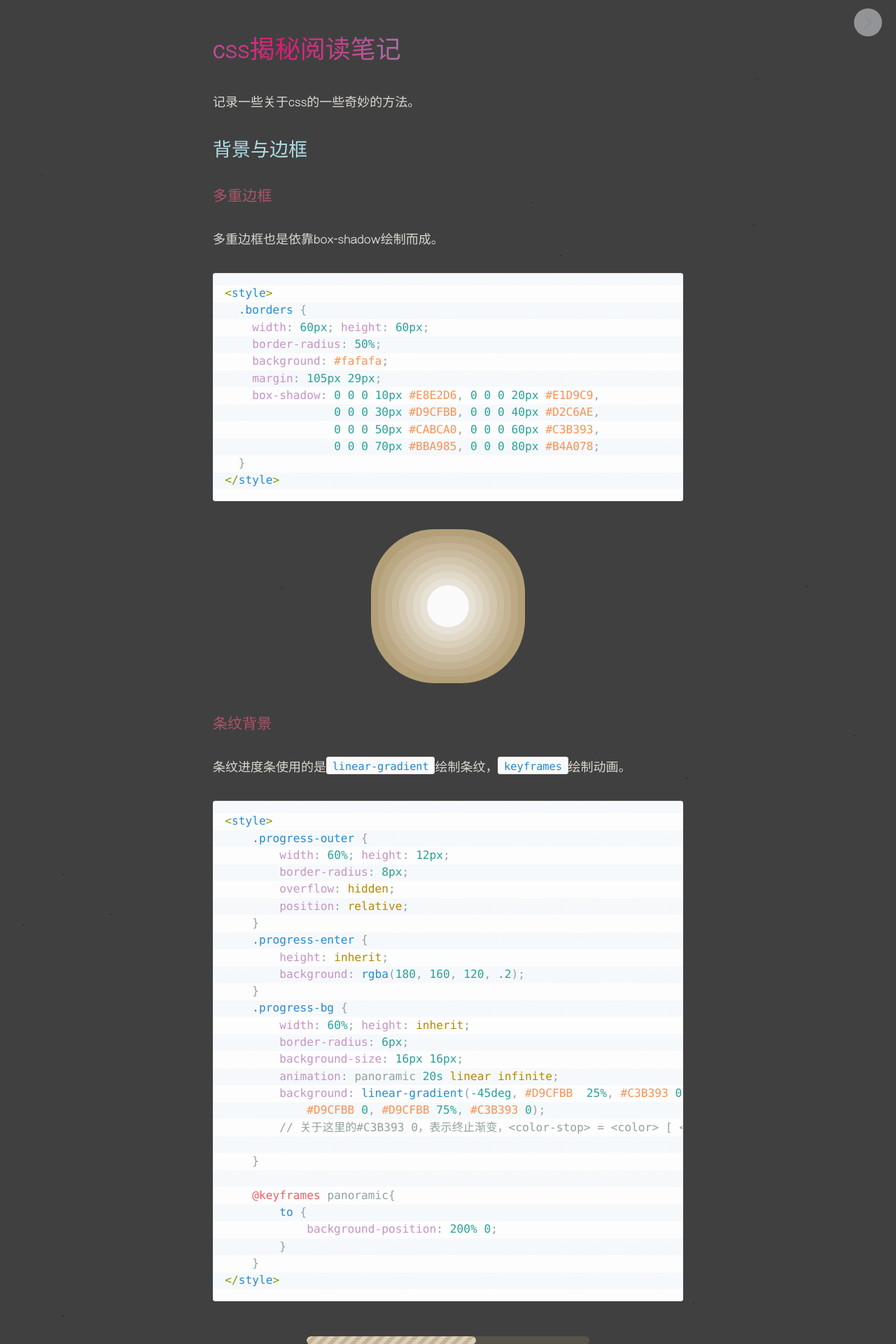
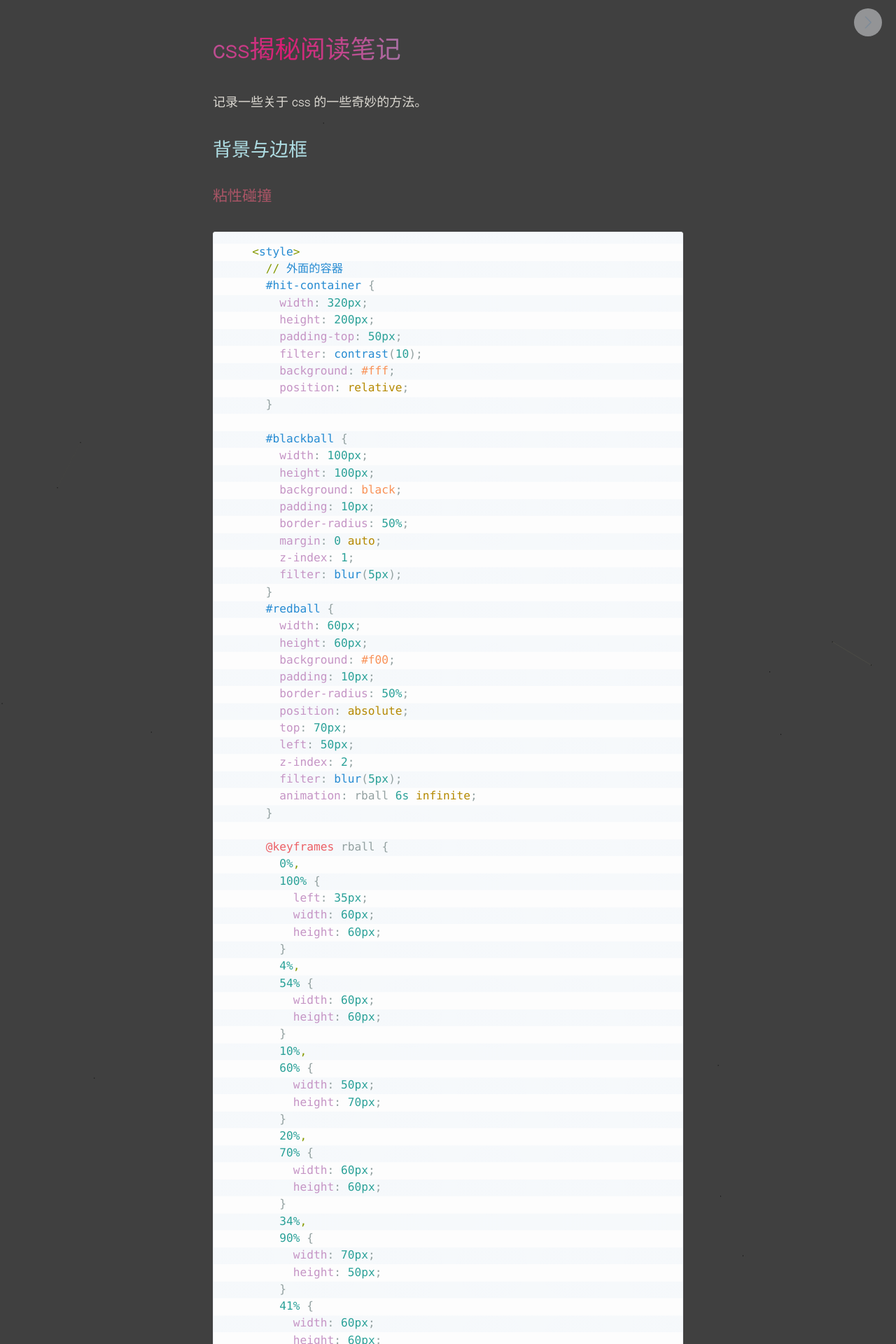
Before and after one commit to Yhspehy/Yhspehy.github.io, a Jekyll site: the page built from _posts/tech/2018-3-20-CSS-magic.md, in a window 1280 px wide. Shown: the top 1920 px of the page at 70% size. Built offline with Jekyll 4.4.1, drawn with Linux system fonts in a browser that asks for light colours; comment, search, counter and statistics services are not loaded; some of the changed text lies outside the part shown.

````diff
--- a/_posts/tech/2018-3-20-CSS-magic.md
+++ b/_posts/tech/2018-3-20-CSS-magic.md
@@ -5,13 +5,169 @@ tag: 技术
 keywords: css-magic
 ---
 
-记录一些关于css的一些奇妙的方法。
+记录一些关于 css 的一些奇妙的方法。
 
 ## 背景与边框
 
+### 粘性碰撞
+
+```css
+    <style>
+      // 外面的容器
+      #hit-container {
+        width: 320px;
+        height: 200px;
+        padding-top: 50px;
+        filter: contrast(10);
+        background: #fff;
+        position: relative;
+      }
+
+      #blackball {
+        width: 100px;
+        height: 100px;
+        background: black;
+        padding: 10px;
+        border-radius: 50%;
+        margin: 0 auto;
+        z-index: 1;
+        filter: blur(5px);
+      }
+      #redball {
+        width: 60px;
+        height: 60px;
+        background: #f00;
+        padding: 10px;
+        border-radius: 50%;
+        position: absolute;
+        top: 70px;
+        left: 50px;
+        z-index: 2;
+        filter: blur(5px);
+        animation: rball 6s infinite;
+      }
+
+      @keyframes rball {
+        0%,
+        100% {
+          left: 35px;
+          width: 60px;
+          height: 60px;
+        }
+        4%,
+        54% {
+          width: 60px;
+          height: 60px;
+        }
+        10%,
+        60% {
+          width: 50px;
+          height: 70px;
+        }
+        20%,
+        70% {
+          width: 60px;
+          height: 60px;
+        }
+        34%,
+        90% {
+          width: 70px;
+          height: 50px;
+        }
+        41% {
+          width: 60px;
+          height: 60px;
+        }
+        50% {
+          left: calc(100% - 95px);
+          width: 60px;
+          height: 60px;
+        }
+      }
+    </style>
+```
+
+<style>
+      #hit-container {
+        width: 320px;
+        height: 200px;
+        padding-top: 50px;
+        filter: contrast(10);
+        background: #fff;
+        position: relative;
+      }
+
+      #blackball {
+        width: 100px;
+        height: 100px;
+        background: black;
+        padding: 10px;
+        border-radius: 50%;
+        margin: 0 auto;
+        z-index: 1;
+        filter: blur(5px);
+      }
+      #redball {
+        width: 60px;
+        height: 60px;
+        background: #f00;
+        padding: 10px;
+        border-radius: 50%;
+        position: absolute;
+        top: 70px;
+        left: 50px;
+        z-index: 2;
+        filter: blur(5px);
+        animation: rball 6s infinite;
+      }
+
+      @keyframes rball {
+        0%,
+        100% {
+          left: 35px;
+          width: 60px;
+          height: 60px;
+        }
+        4%,
+        54% {
+          width: 60px;
+          height: 60px;
+        }
+        10%,
+        60% {
+          width: 50px;
+          height: 70px;
+        }
+        20%,
+        70% {
+          width: 60px;
+          height: 60px;
+        }
+        34%,
+        90% {
+          width: 70px;
+          height: 50px;
+        }
+        41% {
+          width: 60px;
+          height: 60px;
+        }
+        50% {
+          left: calc(100% - 95px);
+          width: 60px;
+          height: 60px;
+        }
+      }
+</style>
+
+<div id="hit-container">
+  <div id="blackball"></div>
+  <div id="redball"></div>
+</div>
+
 ### 多重边框
 
-多重边框也是依靠box-shadow绘制而成。
+多重边框也是依靠 box-shadow 绘制而成。
 
 ```css
 <style>
@@ -42,9 +198,6 @@ keywords: css-magic
 </style>
 
 <div class="many-borders"></div>
-
-
-
 
 ### 条纹背景
 
@@ -115,13 +268,9 @@ keywords: css-magic
   </div>
 </div>
 
-
-
-
-
 ### 边框内角圆弧
 
-因为box-shadow会在border外侧紧贴border，而outline则紧贴没有radius的border。所以两者一起使用可以使内边框产生一定的弧度。
+因为 box-shadow 会在 border 外侧紧贴 border，而 outline 则紧贴没有 radius 的 border。所以两者一起使用可以使内边框产生一定的弧度。
 
 ```css
 <style>
@@ -152,13 +301,12 @@ keywords: css-magic
 
 <div class="inner-radius">Here is some text!</div>
 
-
 ### 伪随机背景
 
 所谓伪随机背景，就是我们不能通过肉眼观察到背景以某种规律排列。
 
-在css揭秘中，他使用的方法的思想是，在一种颜色作为底色，然后其他的颜色覆盖在这个底色上，然后每隔一段距离重复。但是既然要生成伪随机背景，这个距离就要求他们的最小公倍数尽可能的大，因为他们的最小公倍数就是一个循环所需要的距离。
-在总共使用4个背景的情况下，他使用的距离是`41,61,83`
+在 css 揭秘中，他使用的方法的思想是，在一种颜色作为底色，然后其他的颜色覆盖在这个底色上，然后每隔一段距离重复。但是既然要生成伪随机背景，这个距离就要求他们的最小公倍数尽可能的大，因为他们的最小公倍数就是一个循环所需要的距离。
+在总共使用 4 个背景的情况下，他使用的距离是`41,61,83`
 
 ```css
 <style>
@@ -174,6 +322,7 @@ keywords: css-magic
   }
 </style>
 ```
+
 <style>
   .pesudo-random-bg {
     width: 600px;
@@ -191,7 +340,7 @@ keywords: css-magic
 
 ### 连续的图像边框
 
-这个demo主要学习的是多个背景的添加以及border-image的设置。
+这个 demo 主要学习的是多个背景的添加以及 border-image 的设置。
 
 ```css
 <style>
@@ -223,18 +372,16 @@ keywords: css-magic
 
 <div class="bg-within-words">Hey！</div>
 
-顺便我还学习了border-image这个css属性，虽然以前用过它来写渐变的按钮背景，但是发现自己对它的相关属性还是不是很了解。主要是`border-image-slice`。有人说它和`background-clip`类似，但是我发现其实还是有很大出路的。因为`background-clip`是相对于左上角来写`top right bottom left`的距离，但是`border-image-slice`是相对于各个边来写距离。
+顺便我还学习了 border-image 这个 css 属性，虽然以前用过它来写渐变的按钮背景，但是发现自己对它的相关属性还是不是很了解。主要是`border-image-slice`。有人说它和`background-clip`类似，但是我发现其实还是有很大出路的。因为`background-clip`是相对于左上角来写`top right bottom left`的距离，但是`border-image-slice`是相对于各个边来写距离。
 `border-image-width`会覆盖`border-width`。
-
-
 
 ## 形状
 
 ### 椭圆
 
-由于平时我们用的border-radius都是单数据的，导致我们对这个属性了解的不深入，其实他实际包括了8个值：`border-radius: 左上 右上 右下 左下的水平半径 / 左上 右上 右下 左下的垂直半径`，注意这里的/之前都是水平，之后都是垂直。并不是通常我们认为的每个位置都是`左上水平/左上垂直 右上水平/右上垂直`这么定义的。
+由于平时我们用的 border-radius 都是单数据的，导致我们对这个属性了解的不深入，其实他实际包括了 8 个值：`border-radius: 左上 右上 右下 左下的水平半径 / 左上 右上 右下 左下的垂直半径`，注意这里的/之前都是水平，之后都是垂直。并不是通常我们认为的每个位置都是`左上水平/左上垂直 右上水平/右上垂直`这么定义的。
 
-而且，boder-radius具有大值特性和等比例特性。大值特性指的是当定义的数值大于元素所能渲染的数值的时候，元素只会渲染所能够渲染的数值。而等比例特性是指各个角都按照所定义的水平/垂直比例。
+而且，boder-radius 具有大值特性和等比例特性。大值特性指的是当定义的数值大于元素所能渲染的数值的时候，元素只会渲染所能够渲染的数值。而等比例特性是指各个角都按照所定义的水平/垂直比例。
 
 了解了这些，我们就可以基于这个属性绘制多种图片了。
 
@@ -264,7 +411,8 @@ keywords: css-magic
     <div class="radius-3"></div>
 </div>
 
-注意，当在border-radius中使用百分比的时候，如：
+注意，当在 border-radius 中使用百分比的时候，如：
+
 ```css
 <style>
     width: 50px;
@@ -281,10 +429,9 @@ keywords: css-magic
 </style>
 ```
 
-
 ### 菱形图片
 
-菱形图片主要可以用rotate方法来实现，但是css揭秘中使用了`clip-path`方法，此前没有看过到，这里记录一下。
+菱形图片主要可以用 rotate 方法来实现，但是 css 揭秘中使用了`clip-path`方法，此前没有看过到，这里记录一下。
 
 ```css
 <style>
@@ -300,16 +447,16 @@ keywords: css-magic
 
 ### 梯形
 
-关于梯形的制作，主要有2中方法：
-1. 设置width和height，然后设置border属性，让其中的一边显示，另外三条边的border不显示。具体的角度控制可以通过设置临边的border的width来调节。
-2. 通过rotateX来实现，具体的方法可以参考[我的这篇博客](http://127.0.0.1:4010/2018/03/22/relation-of-tranform-origin-and-persperctive.html)
+关于梯形的制作，主要有 2 中方法：
 
+1. 设置 width 和 height，然后设置 border 属性，让其中的一边显示，另外三条边的 border 不显示。具体的角度控制可以通过设置临边的 border 的 width 来调节。
+2. 通过 rotateX 来实现，具体的方法可以参考[我的这篇博客](http://127.0.0.1:4010/2018/03/22/relation-of-tranform-origin-and-persperctive.html)
 
 ### 切角效果
 
-切角效果主要是通过gradient效果来实现，设置好各个渐变的位置，大小和颜色，镂空的地方颜色设置为transparent。
+切角效果主要是通过 gradient 效果来实现，设置好各个渐变的位置，大小和颜色，镂空的地方颜色设置为 transparent。
 
-当然`linear-gradient`效果可通过`clip-path`实现，只不过后者的兼容性目前还不是很好(clip-path目前只在firefox54版本以上才可以使用)。
+当然`linear-gradient`效果可通过`clip-path`实现，只不过后者的兼容性目前还不是很好(clip-path 目前只在 firefox54 版本以上才可以使用)。
 
 `radial-gradient`与`linear-gradient`不同，他是径向渐变，所以可以用来制作与圆相关的效果，比如如下。
 
@@ -322,6 +469,7 @@ keywords: css-magic
     }
 </style>
 ```
+
 <style>
     .card-div {
         width: 200px;
@@ -332,8 +480,6 @@ keywords: css-magic
     }
 </style>
 <div class="card-div">You can write on it!</div>
-
-
 
 ### 饼图及其动画
 
@@ -376,13 +522,12 @@ keywords: css-magic
 </style>
 ```
 
-这里要好好理解一下step-end的含义：
-1. step-start在变化过程中，都是以下一帧的显示效果来填充间隔动画
-2. step-end与上面相反，都是以上一帧的显示效果来填充间隔动画
+这里要好好理解一下 step-end 的含义：
 
-所以在这里，0%~50%都是伪元素的背景都是`yellowgreen`，但是50%~100%开始才变成`#655`，step-start就刚好相反。
+1. step-start 在变化过程中，都是以下一帧的显示效果来填充间隔动画
+2. step-end 与上面相反，都是以上一帧的显示效果来填充间隔动画
 
-
+所以在这里，0%~50%都是伪元素的背景都是`yellowgreen`，但是 50%~100%开始才变成`#655`，step-start 就刚好相反。
 
 ```css
 使用svg的stroke-dasharray。
@@ -412,6 +557,7 @@ keywords: css-magic
     }
 </style>
 ```
+
 <style>
     #pie-chart-svg {
       display: block;
@@ -440,12 +586,11 @@ keywords: css-magic
     <circle cx="16" cy="16" r="16" id="pie-chart-circle"></circle>
 </svg>
 
-
 ### 五边形左右底脚的圆弧
 
 <p><img src="/public/tech/css-magic/css-border-radius.jpg"></p>
 
-关于这个图片中左下和右下的两个角的弧度，具体的实现办法是添加before和after伪类，设计成平行四边形分布在两边，然后再应用border-radius。
+关于这个图片中左下和右下的两个角的弧度，具体的实现办法是添加 before 和 after 伪类，设计成平行四边形分布在两边，然后再应用 border-radius。
 
 ```css
 <style>
@@ -497,7 +642,7 @@ keywords: css-magic
 
 ### 遮罩的实现
 
-一般实现遮罩都是通过另一个背景div实现的，但是其实可以通过box-shadow实现。
+一般实现遮罩都是通过另一个背景 div 实现的，但是其实可以通过 box-shadow 实现。
 
 ```css
 <style>
@@ -657,36 +802,33 @@ keywords: css-magic
 
 <div class="folded-corner">You can see me!</div>
 
-
-
-
 ## 字体排印
 
 ### 连字符断行
 
-使用的css3的hyphens属性
+使用的 css3 的 hyphens 属性
 
 ### 插入换行
 
-Unicode字符中一个字符时专门代表换行的：0x000A。在css中，这个字符可以写作"\000A"，或简化成"\A"，他可以写在::before和::after的content中来达到换行的效果。
+Unicode 字符中一个字符时专门代表换行的：0x000A。在 css 中，这个字符可以写作"\000A"，或简化成"\A"，他可以写在::before 和::after 的 content 中来达到换行的效果。
 
-但是html代码中换行符会与相邻的其他空白符进行合并，如果我希望保留代码中的空白符和换行，可以使用`white-space:pre`属性。
+但是 html 代码中换行符会与相邻的其他空白符进行合并，如果我希望保留代码中的空白符和换行，可以使用`white-space:pre`属性。
 
 ### 文本的斑马条纹
 
-使用的css3渐变函数，控制background-size和line-height，使文本居中。
+使用的 css3 渐变函数，控制 background-size 和 line-height，使文本居中。
 
-### 调整tab的宽度
+### 调整 tab 的宽度
 
-使用tab-size属性。
+使用 tab-size 属性。
 
 ### 连字
 
-使用font-variant-ligatrues属性。
+使用 font-variant-ligatrues 属性。
 
 ### 华丽的&符号
 
-在自定义的font-family中设置unicode-range指定&字符。
+在自定义的 font-family 中设置 unicode-range 指定&字符。
 
 ```css
     @font-face: {
@@ -706,36 +848,35 @@ Unicode字符中一个字符时专门代表换行的：0x000A。在css中，这
 可以使用渐变达到虚线下划线效果。
 
 ```css
-  background: line-gradient(90deg, gray 66%, transparent 0) repeat-x;
-  background-size: .2em 2px;
-  background-position: 0 1em;
+background: line-gradient(90deg, gray 66%, transparent 0) repeat-x;
+background-size: 0.2em 2px;
+background-position: 0 1em;
 ```
 
 ### 现实中的文字效果
 
-使用text-shadow可以加粗文字。
+使用 text-shadow 可以加粗文字。
 
-#### 使用svg的stroke可以产生空心字效果。
+#### 使用 svg 的 stroke 可以产生空心字效果。
 
 ```css
-  .hollow-word {
-    font: 500%/1 Rockwell, serif;
-    background: deeppink;
-    color: white;
-  }
-  .hollow-word text {
-    fill: currentColor;
-  }
-  .hollow-word svg {
-    overflow: visible;
-  }
-  .hollow-word use {
-    stroke: black;
-    stroke-width: 6;
-    stroke-linejoin: round;
-  }
+.hollow-word {
+  font: 500%/1 Rockwell, serif;
+  background: deeppink;
+  color: white;
+}
+.hollow-word text {
+  fill: currentColor;
+}
+.hollow-word svg {
+  overflow: visible;
+}
+.hollow-word use {
+  stroke: black;
+  stroke-width: 6;
+  stroke-linejoin: round;
+}
 ```
-
 
 <style>
   .hollow-word {
@@ -763,16 +904,15 @@ Unicode字符中一个字符时专门代表换行的：0x000A。在css中，这
   </svg>
 </div>
 
-
 #### 文字外的发光效果
 
 ```css
-  .shine-word {
-    background: #203;
-    font-size: 3em;
-    color: #ffc;
-    text-shadow: 0 0 .1em, 0 0 .3em;
-  }
+.shine-word {
+  background: #203;
+  font-size: 3em;
+  color: #ffc;
+  text-shadow: 0 0 0.1em, 0 0 0.3em;
+}
 ```
 
 <style>
@@ -788,17 +928,14 @@ Unicode字符中一个字符时专门代表换行的：0x000A。在css中，这
 #### 文字突起效果
 
 ```css
-  .break-out-word {
-    background: #58a;
-    font-size: 3em;
-    color: white;
-    text-shadow:  0 1px hsl(0,0%,85%),
-                  0 1px hsl(0,0%,80%),
-                  0 1px hsl(0,0%,75%),
-                  0 1px hsl(0,0%,70%),
-                  0 1px hsl(0,0%,65%),
-                  0 5px 10px black;
-  }
+.break-out-word {
+  background: #58a;
+  font-size: 3em;
+  color: white;
+  text-shadow: 0 1px hsl(0, 0%, 85%), 0 1px hsl(0, 0%, 80%),
+    0 1px hsl(0, 0%, 75%), 0 1px hsl(0, 0%, 70%), 0 1px hsl(0, 0%, 65%), 0 5px
+      10px black;
+}
 ```
 
 <style>
@@ -816,26 +953,23 @@ Unicode字符中一个字符时专门代表换行的：0x000A。在css中，这
 </style>
 <div class="break-out-word">Glow</div>
 
-修改text-shadow中的颜色也可以修改阴影的颜色。
-
+修改 text-shadow 中的颜色也可以修改阴影的颜色。
 
 ## 结构与布局
 
 ### 自适应内部元素
 
-如果一个div需要自适应内部图片的宽度，并且文字的宽度不大于图片的宽度，可以使用`max-width:min-content`属性。
+如果一个 div 需要自适应内部图片的宽度，并且文字的宽度不大于图片的宽度，可以使用`max-width:min-content`属性。
 
-`min-content`这个属性将解析为这个容器内部最大的不可断行元素的卡U难度（即最宽的单词、图片或具有固定宽度的盒元素）。
-
+`min-content`这个属性将解析为这个容器内部最大的不可断行元素的卡 U 难度（即最宽的单词、图片或具有固定宽度的盒元素）。
 
 ### 精确控制表格列宽
 
-之前控制表格列宽的时候都是内部添加div来实现的。现在可以通过`table-layout:fixed`来实现。
-
+之前控制表格列宽的时候都是内部添加 div 来实现的。现在可以通过`table-layout:fixed`来实现。
 
 ### 绝对底部
 
-之前自己实现的绝对底部是在父元素上padding一定距离，然后设置relative，footer设置absolute置底展示。不过这还可以通过cale()这个函数实现。
+之前自己实现的绝对底部是在父元素上 padding 一定距离，然后设置 relative，footer 设置 absolute 置底展示。不过这还可以通过 cale()这个函数实现。
 
 ```css
 <style>
@@ -846,14 +980,13 @@ Unicode字符中一个字符时专门代表换行的：0x000A。在css中，这
 </style>
 ```
 
-
 ## 过渡与动画
 
 ### 走马灯效果
 
-使用的是svg的stroke-dasharray和stroke-dashoffset的应用。
+使用的是 svg 的 stroke-dasharray 和 stroke-dashoffset 的应用。
 
-首先使用stroke-dasharray创建出间隔边框，然后再使用stroke-dashoffset推延起始位置。但是这个有个关键是，stroke-dashoffset必须是stroke-dasharray数值的偶数倍，不然就会出现瞬移。
+首先使用 stroke-dasharray 创建出间隔边框，然后再使用 stroke-dashoffset 推延起始位置。但是这个有个关键是，stroke-dashoffset 必须是 stroke-dasharray 数值的偶数倍，不然就会出现瞬移。
 
 ```css
 <style>
@@ -903,10 +1036,9 @@ Unicode字符中一个字符时专门代表换行的：0x000A。在css中，这
     <rect id="strokedrect" x="0" y="0" width="300" height="100" />
 </svg>
 
-
 ### 打字效果
 
-依靠animation的steps实现。
+依靠 animation 的 steps 实现。
 
 ```css
 <style>
@@ -977,37 +1109,33 @@ Unicode字符中一个字符时专门代表换行的：0x000A。在css中，这
   <span class="typing">You-can-see-me!</span>
 </div>
 
-
 ### 状态平滑的动画
 
-如果有一张非常长的图片，但是我们只能提供一个较小的div来展示他，那我们可以给这个图片上添加动画，当我们鼠标放上去的，他自动从左往右展示。但是这会出现一个问题，当我们的鼠标从这张图片移开的时候，图片会瞬间回到最左端。要改善这个情况，我们可以让这个动画自动执行，只不过一开始是出于停止的状态，当我们的鼠标放上去的时候，动画开始执行，鼠标移开，动画停止。
+如果有一张非常长的图片，但是我们只能提供一个较小的 div 来展示他，那我们可以给这个图片上添加动画，当我们鼠标放上去的，他自动从左往右展示。但是这会出现一个问题，当我们的鼠标从这张图片移开的时候，图片会瞬间回到最左端。要改善这个情况，我们可以让这个动画自动执行，只不过一开始是出于停止的状态，当我们的鼠标放上去的时候，动画开始执行，鼠标移开，动画停止。
 
 ```css
-  @keyframes panoramic{
-    to {
-      background-position: 100% 0;
-    }
+@keyframes panoramic {
+  to {
+    background-position: 100% 0;
   }
-  .animation {
-    width: 100px;
-    height: 100px;
-    background: url();
-    background-size: auto 100%;
-    animation: panoramic 10s linear infinite alternate;
-    animation-play-state: paused;
-  }
-  .animation:hover, .animation:focus {
-    animation-play-state: running;
-  }
+}
+.animation {
+  width: 100px;
+  height: 100px;
+  background: url();
+  background-size: auto 100%;
+  animation: panoramic 10s linear infinite alternate;
+  animation-play-state: paused;
+}
+.animation:hover,
+.animation:focus {
+  animation-play-state: running;
+}
 ```
-
-
-
-
 
 ### 抖动效果
 
-抖动效果主要还是依靠animation完成，只不过需要比较多的状态。
+抖动效果主要还是依靠 animation 完成，只不过需要比较多的状态。
 
 ```css
 <style>
@@ -1035,6 +1163,7 @@ Unicode字符中一个字符时专门代表换行的：0x000A。在css中，这
   }
 </style>
 ```
+
 <style>
   .shake-div {
     background: #b4a078;
@@ -1061,8 +1190,6 @@ Unicode字符中一个字符时专门代表换行的：0x000A。在css中，这
 </style>
 
 <div class='shake-div'>You can see me!</div>
-
-
 
 ### 沿环形路径平移的动画
 
@@ -1103,7 +1230,6 @@ Unicode字符中一个字符时专门代表换行的：0x000A。在css中，这
   <img src="/public/tech/css-magic/bg-within-words.jpg" class="avatar">
 </div>
 
-
 emm,这个特效的实现我真的学到了很多，虽然超级绕脑子，而且现在我再记录这些的东西的时候，我脑子还是一堆浆糊，不过我还是先写下来，以后慢慢消化。
 
 首先最重要的一个知识点是，`transform-origin只是一个语法糖，每个transform-origin都是可以被两个translate()模拟出来`。
@@ -1124,41 +1250,38 @@ transform-origin: 0 0;
 
 如果你理解了上面那一句话，再来看下面的内容。
 
-虽然可以通过两个translate()模拟出transform-origin的效果，但是在没有设置transform-origin的情况下，他的transform-origin还是在中心，所以在作者给出的代码中，他是没有设置transform-origin，所以其实他所围绕旋转的点其实并不是这个圆的圆心，而是这个圆的圆心再往右50%，往下50%的位置。
-所以如果没有后面对圆做translate(50%, 50%)等相关处理的话（可以形象的理解成补足由于旋转点在中心的问题），这个结果会和现在的表现的不一样。`这是这里最最最搞脑子的地方！！！！`
+虽然可以通过两个 translate()模拟出 transform-origin 的效果，但是在没有设置 transform-origin 的情况下，他的 transform-origin 还是在中心，所以在作者给出的代码中，他是没有设置 transform-origin，所以其实他所围绕旋转的点其实并不是这个圆的圆心，而是这个圆的圆心再往右 50%，往下 50%的位置。
+所以如果没有后面对圆做 translate(50%, 50%)等相关处理的话（可以形象的理解成补足由于旋转点在中心的问题），这个结果会和现在的表现的不一样。`这是这里最最最搞脑子的地方！！！！`
 
 为了简单的理解，我们可以先想想作者给出的代码中我们可以怎么样优化。
 
-相信不少人可以想到，既然transform-origin默认为中心，那么如果我直接将圆移动到大圆的正中心呢？
+相信不少人可以想到，既然 transform-origin 默认为中心，那么如果我直接将圆移动到大圆的正中心呢？
 
 那么我就不需要一开始操作的`translateY（150px)`, 而且也不需要后面`translateY(50%)和translateY(-50%)`。
 所以最终代码就是:
+
 ```css
-  from {
-      transform: rotate(0turn) translateY(-125px) rotate(1turn);
-    }
-    to {
-      transform:  rotate(1turn) translateY(-125px) rotate(0turn);
-    }
+from {
+  transform: rotate(0turn) translateY(-125px) rotate(1turn);
+}
+to {
+  transform: rotate(1turn) translateY(-125px) rotate(0turn);
+}
 ```
 
 这是为什么呢？
 
 我们可以想，一开始圆就在中心，然后顺时针旋转，旋转完移动圆的边缘，然后逆时针旋转相同的角度，这不就是我们要的效果了吗。
 
-那么原来的代码怎么理解呢？首先圆在圆点正上方的顶点，然后往下移动150px，刚好上边的中心点在圆心的地方，然后顺时针旋转，注意注意这里的旋转点是圆心正下方25px处，旋转完了上移150px回到原来的地方，然后往下移动25px，逆时针旋转，再上移25px。这里后面的上移和下移是必须的，如果没有的话，那么这个动画所围绕的点其实是圆心下方25px处，但是经过后面的下移逆时针旋转上移后，他其实是抵消了这25px的顺时针旋转所带来的位移。
-或者这么理解，点a按照点b顺时针旋转一定角度，然后再按照点c逆时针旋转，最后的旋转的点其实就是在点a下面（点b-点c的y轴距离，即150px-25px = 125px）。
+那么原来的代码怎么理解呢？首先圆在圆点正上方的顶点，然后往下移动 150px，刚好上边的中心点在圆心的地方，然后顺时针旋转，注意注意这里的旋转点是圆心正下方 25px 处，旋转完了上移 150px 回到原来的地方，然后往下移动 25px，逆时针旋转，再上移 25px。这里后面的上移和下移是必须的，如果没有的话，那么这个动画所围绕的点其实是圆心下方 25px 处，但是经过后面的下移逆时针旋转上移后，他其实是抵消了这 25px 的顺时针旋转所带来的位移。
+或者这么理解，点 a 按照点 b 顺时针旋转一定角度，然后再按照点 c 逆时针旋转，最后的旋转的点其实就是在点 a 下面（点 b-点 c 的 y 轴距离，即 150px-25px = 125px）。
 
 所以这里原书中代码有错误！！（不信你们可以是看看）
 
 说句实话，虽然我了解这些代码的意思，但是我需要重头梳理，如果直接让我看最后的代码，我还是会迷糊一段时间，所以现在我还是不能很好的阐述，以后理解的更透彻了再来阐述。
 
-
-
-
-
-
 ## 结尾
 
 > ### 参考资料：
-> * css揭秘
+>
+> - css 揭秘
````
Also changed, not shown: _posts/tech/2017-12-21-React学习笔记.md (+3 -5 lines), _posts/tech/2017-2-13-Study.md (+16 -0 lines), _posts/tech/2018-12-6-React-native Study.md (+23 -7 lines), _posts/tech/2019-9-18-ShadowSocks.md (added, +99 -0 lines).
